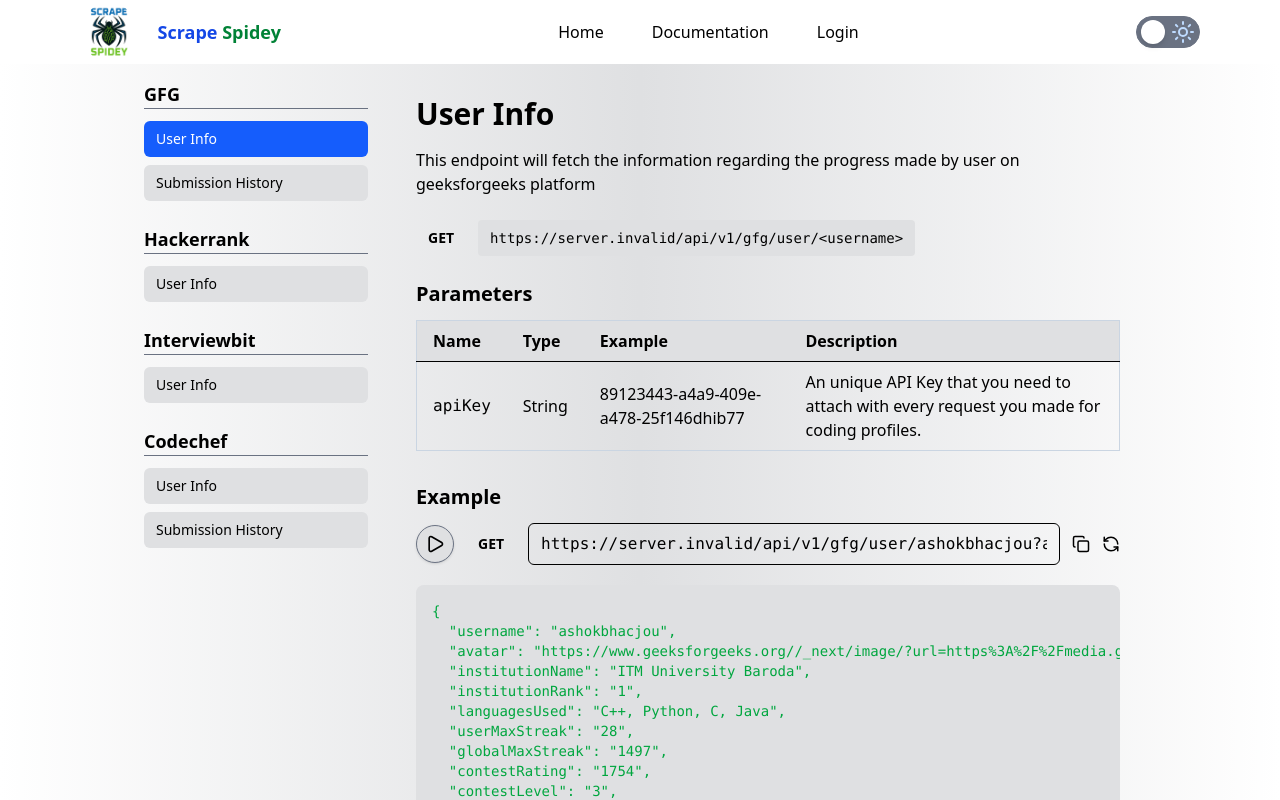
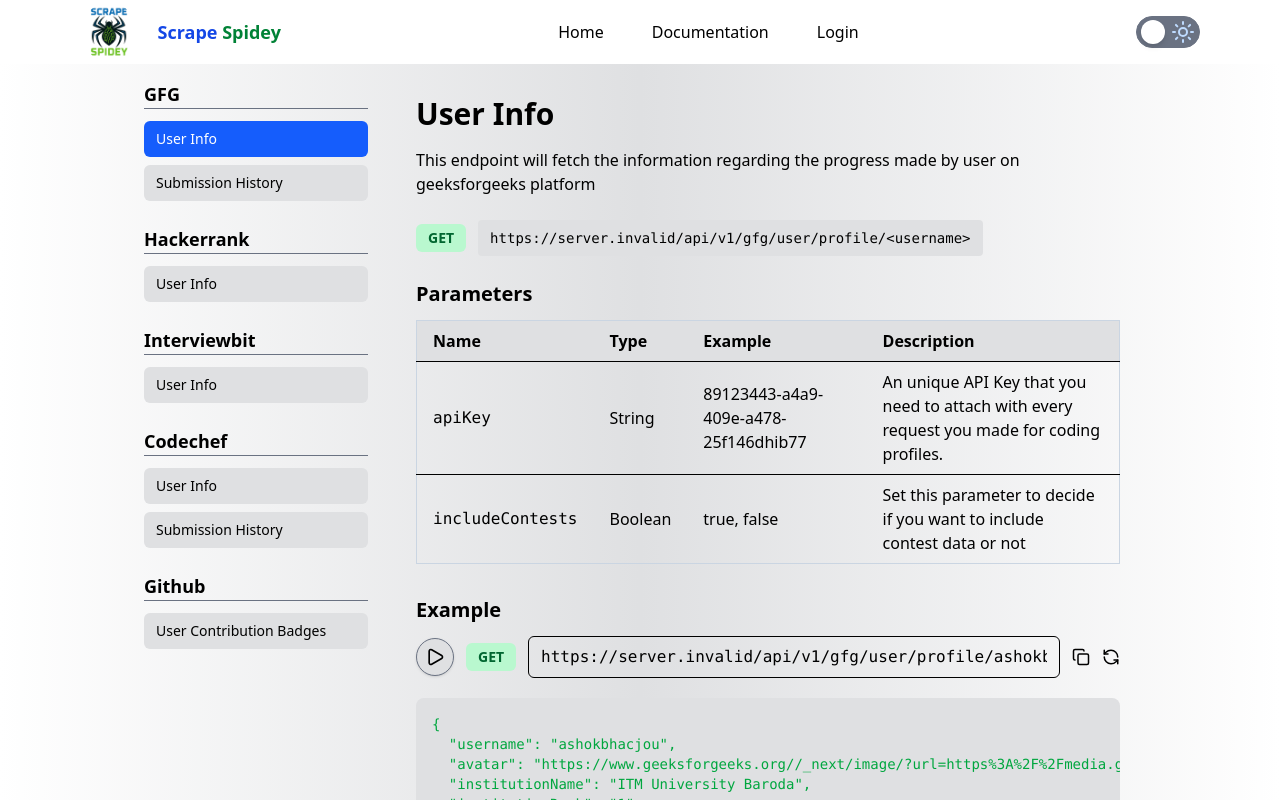
Before and after one commit to Ashok-Bhatt/ScrapeSpidey-Documentation, a React (Vite) app: page /docs in a window 1280 px wide. Built offline with nearby package versions, Linux system fonts and the light colour scheme; no server answers.

Commit message:
refactor: Refactor the documentation as per latest backend and improve the Sample API Request System

```diff
--- a/src/components/export.js
+++ b/src/components/export.js
@@ -12,6 +12,7 @@
 import AdminLayout from "./AdminLayout";
 import ChangeApiLimitModal from "./ChangeApiLimitModel";
 import AdminRenderer from "./AdminRenderer";
+import Loader from "./Loader";
 
 export {
     Navbar,
@@ -27,5 +28,6 @@
     UserCard,
     AdminLayout,
     ChangeApiLimitModal,
-    AdminRenderer
+    AdminRenderer,
+    Loader,
 }
--- a/src/constants/classes.js
+++ b/src/constants/classes.js
@@ -3,6 +3,7 @@
   "bg": "bg-[rgb(var(--bg))]",
   "bg-secondary": "bg-[rgb(var(--bg-secondary))]",
   "bg-primary" : "bg-[rgb(var(--primary))]",
+  "bg-reverse" : "bg-[rgb(var(--text))]",
   "text": "text-[rgb(var(--text))]",
   "primary": "text-[rgb(var(--primary))]",
   "secondary": "text-[rgb(var(--secondary))]",
--- a/src/constants/index.jsx
+++ b/src/constants/index.jsx
@@ -41,20 +41,31 @@
                 description : ["This endpoint will fetch the information regarding the progress made by user on geeksforgeeks platform"],
                 request: {
                     type : "GET",
-                    color: "green-500",
-                    url : serverBaseUrl + "/api/v1/gfg/user/<username>",
+                    colorClass: {
+                        text: "text-green-800",
+                        bg: "bg-green-200"
+                    },
+                    url : serverBaseUrl + "/api/v1/gfg/user/profile/<username>",
                 },
                 parameters : [
                     {
                         name : "apiKey",
                         type: "String",
                         example : "89123443-a4a9-409e-a478-25f146dhib77",
-                        description : "An unique API Key that you need to attach with every request you made for coding profiles."
+                        description : "An unique API Key that you need to attach with every request you made for coding profiles.",
+                        status: "required"
+                    },
+                    {
+                        name: "includeContests",
+                        type: "Boolean",
+                        example: "true, false",
+                        description: "Set this parameter to decide if you want to include contest data or not",
+                        status: "optional"
                     }
                 ],
                 example : {
                     text : "Try example (But use your api key first)",
-                    request: serverBaseUrl + "/api/v1/gfg/user/ashokbhacjou?apiKey=",
+                    request: serverBaseUrl + "/api/v1/gfg/user/profile/ashokbhacjou?apiKey=",
                     response : {
                         "username": "ashokbhacjou",
                         "avatar": "https://www.geeksforgeeks.org//_next/image/?url=https%3A%2F%2Fmedia.geeksforgeeks.org%2Fauth%2Fprofile%2F87f1gz2lt16vki1r4fe7&w=256&q=75",
@@ -80,14 +91,17 @@
                         }
                     }
                 },
-                quotasInfo : "Calling this endpoint costs 1 API Point",
+                quotasInfo : "Calling this endpoint costs 1 API Point. If includeContests is set to true, it costs additional 0.5 API Points.",
             },
             {
                 title : "Submission History",
                 description : ["This endpoint will fetch the information regarding the submission made by user in current year", "Note: It will show the count of only those days where at least one submission is made."],
                 request: {
                     type : "GET",
-                    color: "green-500",
+                    colorClass: { // Added colorClass for consistency
+                        text: "text-green-800",
+                        bg: "bg-green-200"
+                    },
                     url : serverBaseUrl + "/api/v1/gfg/user/submissions/<username>",
                 },
                 parameters : [
@@ -95,7 +109,15 @@
                         name : "apiKey",
                         type: "String",
                         example : "89123443-a4a9-409e-a478-25f146dhib77",
-                        description : "An unique API Key that you need to attach with every request you made for coding profiles."
+                        description : "An unique API Key that you need to attach with every request you made for coding profiles.",
+                        status: "required" // Added status for consistency
+                    },
+                    {
+                        name: "includeContests",
+                        type: "Boolean",
+                        example: "true, false",
+                        description: "Set this parameter to decide if you want to include contest data or not",
+                        status: "optional"
                     }
                 ],
                 example : {
@@ -232,20 +254,24 @@
                 description : ["This endpoint will fetch the information regarding the progress made by user on hackerrank platform", "Note: This endpoint does not return a lot of data unlike apis of other platforms that were returning comprehensive data like problems solved, contest data, etc. The reason behind this is the profile page of hackerrank which exposes negligible data and we are scraping data from that page only", "The data that api for hackerrank returns is username, url to user profile, list of certificates and list of badges"],
                 request: {
                     type : "GET",
-                    color: "green-500",
-                    url : serverBaseUrl + "/api/v1/hackerrank/user/<username>",
+                    colorClass: { // Added colorClass for consistency
+                        text: "text-green-800",
+                        bg: "bg-green-200"
+                    },
+                    url : serverBaseUrl + "/api/v1/hackerrank/user/profile/<username>",
                 },
                 parameters : [
                     {
                         name : "apiKey",
                         type: "String",
                         example : "89123443-a4a9-409e-a478-25f146dhib77",
-                        description : "An unique API Key that you need to attach with every request you made for coding profiles."
+                        description : "An unique API Key that you need to attach with every request you made for coding profiles.",
+                        status: "required" // Added status for consistency
                     }
                 ],
                 example : {
                     text : "Try example (But use your api key first)",
-                    request: serverBaseUrl + "/api/v1/hackerrank/user/ashokbhatt2048?apiKey=",
+                    request: serverBaseUrl + "/api/v1/hackerrank/user/profile/ashokbhatt2048?apiKey=",
                     response : {
                         "username": "ashokbhatt2048",
                         "profileImage": "https://hrcdn.net/s3_pub/hr-avatars/ddec9e33-da14-4125-ac8b-9b07cd880a84/150x150.png",
@@ -304,20 +330,24 @@
                 description : ["This endpoint will fetch the information regarding the progress made by user on interviewbit platform"],
                 request: {
                     type : "GET",
-                    color: "green-500",
-                    url : serverBaseUrl + "/api/v1/interviewbit/user/<username>",
+                    colorClass: { // Added colorClass for consistency
+                        text: "text-green-800",
+                        bg: "bg-green-200"
+                    },
+                    url : serverBaseUrl + "/api/v1/interviewbit/user/profile/<username>",
                 },
                 parameters : [
                     {
                         name : "apiKey",
                         type: "String",
                         example : "89123443-a4a9-409e-a478-25f146dhib77",
-                        description : "An unique API Key that you need to attach with every request you made for coding profiles."
+                        description : "An unique API Key that you need to attach with every request you made for coding profiles.",
+                        status: "required" // Added status for consistency
                     }
                 ],
                 example : {
                     text : "Try example (But use your api key first)",
-                    request: serverBaseUrl + "/api/v1/interviewbit/user/princesingh2002?apiKey=",
+                    request: serverBaseUrl + "/api/v1/interviewbit/user/profile/princesingh2002?apiKey=",
                     response : {
                         "username": "princesingh2002",
                         "totalScore": 119453,
@@ -438,20 +468,31 @@
                 description : ["This endpoint will fetch the information regarding the progress made by user on codechef platform"],
                 request: {
                     type : "GET",
-                    color: "green-500",
-                    url : serverBaseUrl + "/api/v1/codechef/user/<username>",
+                    colorClass: { // Added colorClass for consistency
+                        text: "text-green-800",
+                        bg: "bg-green-200"
+                    },
+                    url : serverBaseUrl + "/api/v1/codechef/user/profile/<username>",
                 },
                 parameters : [
                     {
                         name : "apiKey",
                         type: "String",
                         example : "89123443-a4a9-409e-a478-25f146dhib77",
-                        description : "An unique API Key that you need to attach with every request you made for coding profiles."
+                        description : "An unique API Key that you need to attach with every request you made for coding profiles.",
+                        status: "required" // Added status for consistency
+                    },
+                    {
+                        name: "includeContests",
+                        type: "Boolean",
+                        example: "true, false",
+                        description: "Set this parameter to decide if you want to include contest data or not",
+                        status: "optional"
                     }
                 ],
                 example : {
                     text : "Try example (But use your api key first)",
-                    request: serverBaseUrl + "/api/v1/codechef/user/ashokbhatt?apiKey=",
+                    request: serverBaseUrl + "/api/v1/codechef/user/profile/ashokbhatt?apiKey=",
                     response : {
                         "username": "ashokbhatt",
                         "problemsSolved": 70,
@@ -479,14 +520,17 @@
                         ]
                     }
                 },
-                quotasInfo : "Calling this endpoint costs 1 API Point",
+                quotasInfo : "Calling this endpoint costs 1 API Point. If includeContests is set to true, it costs additional 0.5 API Points.",
             },
             {
                 title : "Submission History",
                 description : ["This endpoint will fetch the information regarding the submission made by user in last 6 months"],
                 request: {
                     type : "GET",
-                    color: "green-500",
+                    colorClass: { // Added colorClass for consistency
+                        text: "text-green-800",
+                        bg: "bg-green-200"
+                    },
                     url : serverBaseUrl + "/api/v1/codechef/user/submissions/<username>",
                 },
                 parameters : [
@@ -494,7 +538,8 @@
                         name : "apiKey",
                         type: "String",
                         example : "89123443-a4a9-409e-a478-25f146dhib77",
-                        description : "An unique API Key that you need to attach with every request you made for coding profiles."
+                        description : "An unique API Key that you need to attach with every request you made for coding profiles.",
+                        status: "required" // Added status for consistency
                     }
                 ],
                 example : {
@@ -693,6 +738,41 @@
             }
         ]
     },
+    {
+        category : "Github",
+        endpoints : [
+            {
+                title : "User Contribution Badges",
+                description : ["This endpoint will fetch all the contribution badges achieved by user that are shown on their profile page."],
+                request: {
+                    type : "GET",
+                    colorClass: { // Added colorClass for consistency
+                        text: "text-green-800",
+                        bg: "bg-green-200"
+                    },
+                    url : serverBaseUrl + "/api/v1/github/user/badges/<username>",
+                },
+                parameters : [
+                    {
+                        name : "apiKey",
+                        type: "String",
+                        example : "89123443-a4a9-409e-a478-25f146dhib77",
+                        description : "An unique API Key that you need to attach with every request you made for coding profiles.",
+                        status: "required" // Added status for consistency
+                    }
+                ],
+                example : {
+                    text : "Try example (But use your api key first)",
+                    request: serverBaseUrl + "/api/v1/github/user/badges/Ashok-Bhatt?apiKey=",
+                    response : [
+                        "https://github.githubassets.com/assets/quickdraw-default-39c6aec8ff89.png",
+                        "https://github.githubassets.com/assets/pull-shark-default-498c279a747d.png"
+                    ],
+                },
+                quotasInfo : "Calling this endpoint costs 1 API Point",
+            },
+        ]
+    },
 ]
 
 export {
--- a/src/pages/Docs.jsx
+++ b/src/pages/Docs.jsx
@@ -3,23 +3,25 @@
 import {themeColors} from '../constants/classes.js';
 import {useTheme} from "../context/themeContext.jsx"
 import {useAuth} from "../context/authContext.jsx"
-import {Play, Copy, RefreshCcw} from "lucide-react";
+import {Play, LoaderCircle, Copy, RefreshCcw} from "lucide-react";
+import {Loader} from "../components/export.js";
 import axios from 'axios';
 import toast from 'react-hot-toast';
 
 function Docs() {
+    const apiRef = useRef(null);
+    const {theme} = useTheme();
+    const {user} = useAuth();
     const [selectedCategory, setSelectedCategory] = useState(0);
     const [selectedEndpoint, setSelectedEndpoint] = useState(0);
     const [sampleApiRequest, setSampleApiRequest] = useState("");
     const [sampleApiResponse, setSampleApiResponse] = useState("");
+    const [sampleApiResponseColor, setSampleApiResponseColor] = useState(theme=="dark" ? "text-green-400" : "text-green-600");
     const [isRunning, setIsRunning] = useState(false);
-    const apiRef = useRef(null);
+    const [loaderAngle, setLoaderAngle] = useState(0);
     const data = documentationData[selectedCategory].endpoints[selectedEndpoint];
-    const {theme} = useTheme();
-    const {user} = useAuth();
 
     useEffect(()=>{
-
       const sampleRequest = data.example.request;
       const sampleResponse = data.example.response;
       setSampleApiResponse(JSON.stringify(sampleResponse, null, 2));
@@ -29,21 +31,26 @@
     const runSampleAPI = async () => {
       setIsRunning(true);
 
+      const timer = setInterval(()=>{
+        setLoaderAngle((prev)=>(prev+5)%360);
+      }, 20);
+
       axios
       .get(apiRef.current.value)
       .then((res)=>{
-        if (res.status < 400){
-          const data = res.data
-          setSampleApiResponse(JSON.stringify(data, null, 2));
-        } else {
-          toast.error("Something Went Wrong!");
-        }
+        setSampleApiResponseColor(theme=="dark" ? "text-green-400" : "text-green-600");
+        const data = res.data
+        setSampleApiResponse(JSON.stringify(data, null, 2));
       })
       .catch((error)=>{
+        setSampleApiResponseColor(theme=="dark" ? "text-red-400" : "text-red-600");
         toast.error("Something went Wrong!");
+        setSampleApiResponse(error.response.data.message);
       })
       .finally(()=>{
         setIsRunning(false);
+        setLoaderAngle(0);
+        clearInterval(timer);
       })
     }
 
@@ -114,7 +121,7 @@
           {/* Request Info */}
           <div className={`flex items-center gap-3 mb-6`}>
             <span
-              className={`px-3 py-1 text-sm font-semibold rounded-md bg-${data.request.color}/20 text-${data.request.color}`}
+              className={`px-3 py-1 text-sm font-semibold rounded-md ${data.request.colorClass.text} ${data.request.colorClass.bg}`}
             >
               {data.request.type}
             </span>
@@ -155,10 +162,10 @@
             <h3 className="text-xl font-semibold mb-3">Example</h3>
             <div className="flex items-center gap-3 mb-3">
               <button className={`px-2 py-2 rounded-full shadow ${themeColors["bg-secondary"]} border-1 border-gray-500`}>
-                {isRunning ? <img src='/Images/run_button_active.gif' className='w-5 h-5 rounded-full'/> : <Play className='h-5 w-5' onClick={runSampleAPI}/>}
+                {isRunning ? <LoaderCircle className='h-5 w-5' style={{rotate: `${loaderAngle}deg`}}/> : <Play className='h-5 w-5' onClick={runSampleAPI}/>}
               </button>
               <span
-                className={`px-3 py-1 text-sm font-semibold rounded-md text-${data.request.color}`}
+                className={`px-3 py-1 text-sm font-semibold rounded-md ${data.request.colorClass.text} ${data.request.colorClass.bg}`}
               >
                 {data.request.type}
               </span>
@@ -175,9 +182,10 @@
             {user && <div className='flex w-full justify-end'>
               <button className='justify-self-end-safe px-2 py-1 rounded-lg bg-green-500' onClick={attachApiKey}>Attach API Key</button>
             </div>}
-            <pre className={`${theme=="dark" ? 'text-green-400' : 'text-green-600'} mt-5 p-4 rounded-lg overflow-x-auto text-sm max-h-100 overflow-auto ${themeColors["bg-secondary"]}`}>
+            {!isRunning && <pre className={`${sampleApiResponseColor} mt-5 p-4 rounded-lg overflow-x-auto text-sm max-h-100 overflow-auto ${themeColors["bg-secondary"]}`}>
               {sampleApiResponse}
-            </pre>
+            </pre>}
+            {isRunning && <Loader/>}
           </div>
 
           {/* Quotas */}
```
Also changed, not shown: src/components/Loader.jsx (added, +28 -0 lines).
